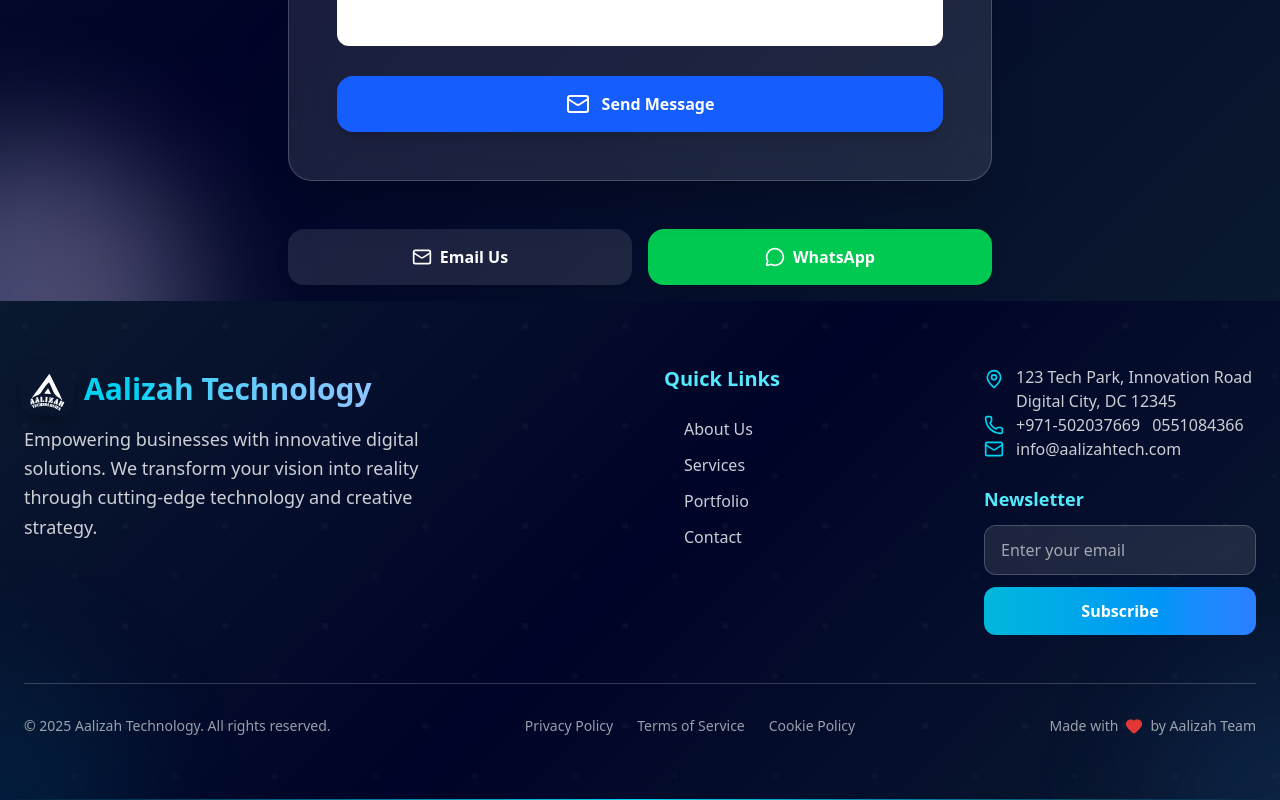
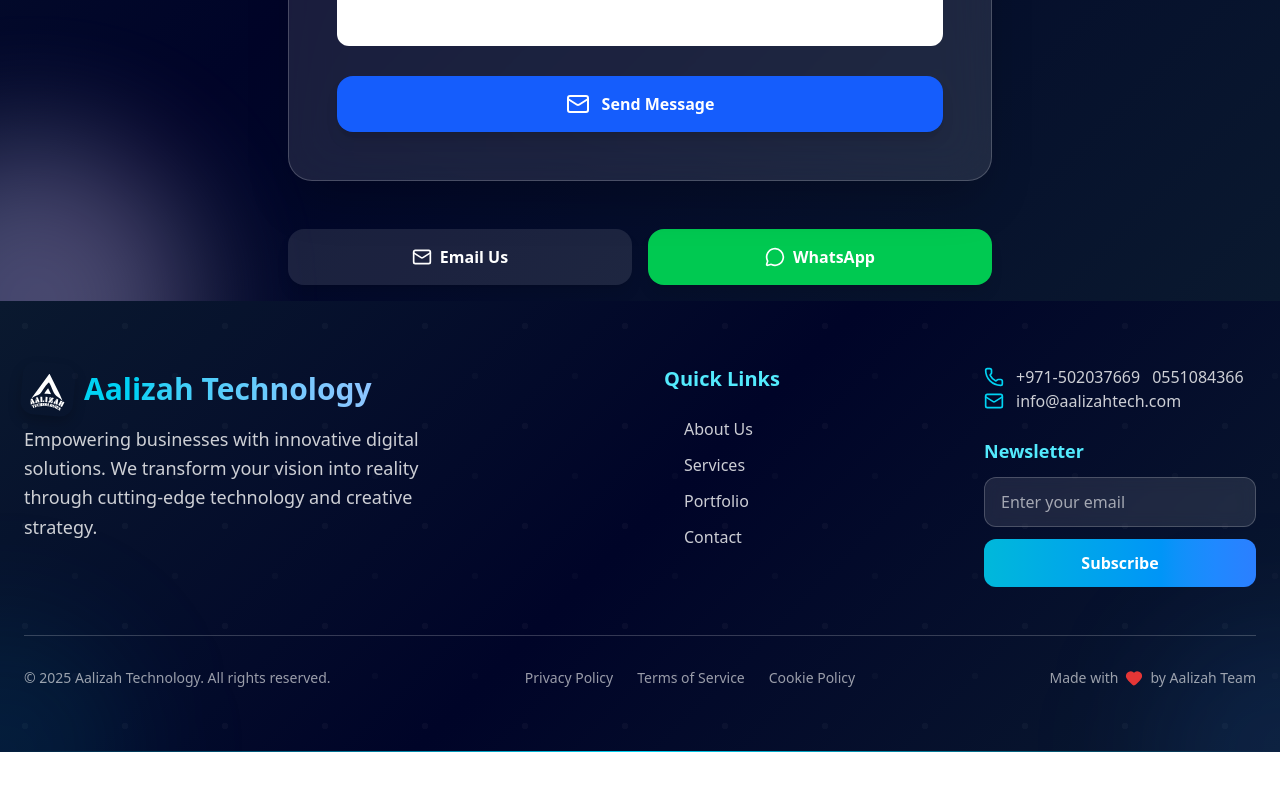
Before and after one commit to Abhishekn1234/frontend_aal, a React (Vite) app in the folder frontend/: page /contact in a window 1280 px wide. Shown: the part 981-1781 px from the top of the page. After the commit the page ends 1733 px from the top, so only its background shows below. Built offline with nearby package versions, Linux system fonts and the light colour scheme.

Commit message:
footer according to changes

```diff
--- a/frontend/src/components/Layout/Footer/Footer.tsx
+++ b/frontend/src/components/Layout/Footer/Footer.tsx
@@ -6,7 +6,7 @@
   // Linkedin,
   Mail,
   Phone,
-  MapPin,
+  // MapPin,
   ArrowUp,
   Heart,
 } from "lucide-react";
@@ -186,13 +186,13 @@
             <motion.div variants={fadeUp}>
 
 
-              <motion.div
+              {/* <motion.div
                 whileHover={{ translateX: 5 }}
                 className="flex items-start space-x-3 text-white/80"
               >
                 <MapPin size={20} className="text-cyan-400 mt-1" />
                 <span>123 Tech Park, Innovation Road<br />Digital City, DC 12345</span>
-              </motion.div>
+              </motion.div> */}
 
               <motion.a
                 whileHover={{ translateX: 5 }}
```
